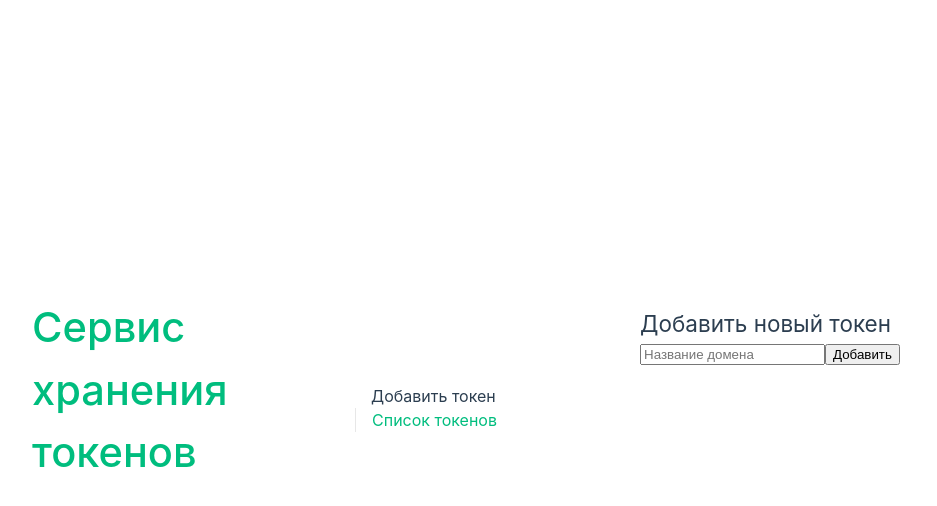
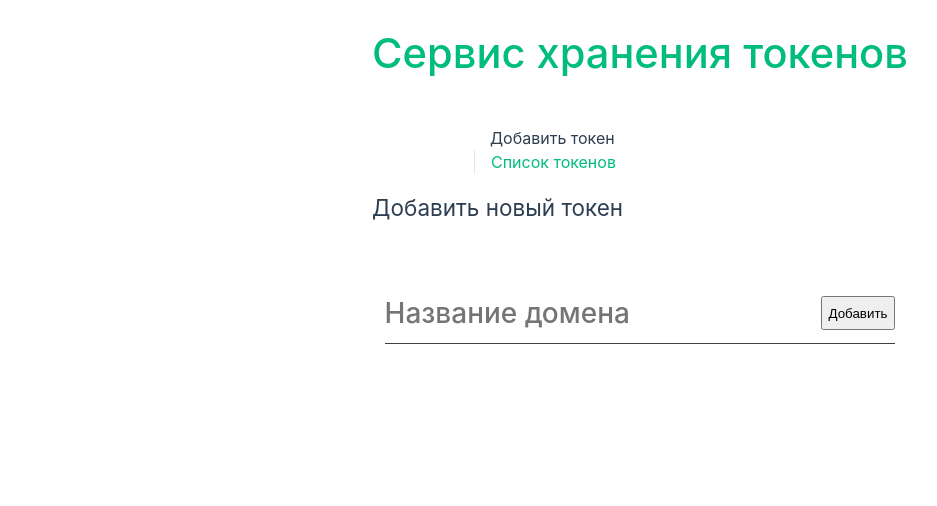
Before and after one commit to SvetlanaPivovarova/vue-token-project, a Vue app: page /add-tokens in a window 1280 px wide. Shown: the top 506 px of the page, without its empty margins (0-937 px from the left). Built offline with nearby package versions, Linux system fonts and the light colour scheme.

Commit message:
стили

```diff
--- a/src/App.vue
+++ b/src/App.vue
@@ -23,9 +23,10 @@ header {
   max-height: 100vh;
 }
 
-.logo {
-  display: block;
-  margin: 0 auto 2rem;
+.wrapper {
+  display: flex;
+  min-width: 300px;
+  margin: 0 auto;
 }
 
 nav {
@@ -56,18 +57,8 @@ nav a:first-of-type {
 @media (min-width: 1024px) {
   header {
     display: flex;
+    flex-direction: column;
     place-items: center;
-    padding-right: calc(var(--section-gap) / 2);
-  }
-
-  .logo {
-    margin: 0 2rem 0 0;
-  }
-
-  header .wrapper {
-    display: flex;
-    place-items: flex-start;
-    flex-wrap: wrap;
   }
 
   nav {
--- a/src/assets/main.css
+++ b/src/assets/main.css
@@ -4,8 +4,14 @@
   max-width: 1280px;
   margin: 0 auto;
   padding: 2rem;
-
   font-weight: normal;
+  min-width: 320px;
+  min-height: 100vh;
+  display: flex;
+  flex-direction: column;
+  position: relative;
+  -webkit-font-smoothing: antialiased;
+  -moz-osx-font-smoothing: grayscale;
 }
 
 a,
@@ -27,9 +33,5 @@ a,
     place-items: center;
   }
 
-  #app {
-    display: grid;
-    grid-template-columns: 1fr 1fr;
-    padding: 0 2rem;
-  }
+
 }
--- a/src/components/AddForm.vue
+++ b/src/components/AddForm.vue
@@ -30,3 +30,49 @@ export default {
   },
 };
 </script>
+
+<style>
+.form {
+  max-width: 100%;
+  font-family: 'Inter', Arial, sans-serif;
+  align-items: center;
+  margin: 70px 0;
+  color: #ffffff;
+  display: flex;
+  flex-direction: column;
+}
+
+.form__container {
+  padding: 0 0 13px 0;
+  border-bottom: 1px solid rgba(66, 66, 66, 1);
+  display: flex;
+  justify-content: space-between;
+}
+
+.form__text {
+  font-family: inherit;
+  font-weight: 500;
+  font-size: 28px;
+  line-height: 34px;
+  background-color: transparent;
+  color: rgba(139, 139, 139, 1);
+  border: 0;
+  box-sizing: border-box;
+  margin: 0;
+  padding: 0;
+  flex-basis: 70%;
+}
+
+@media screen and (max-width: 568px) {
+  .form {
+    margin-top: 90px;
+  }
+
+  .form__text {
+    font-size: 18px;
+    line-height: 22px;
+    flex-basis: auto;
+    max-width: 212px;
+  }
+}
+</style>
--- a/src/components/FormDelete.vue
+++ b/src/components/FormDelete.vue
@@ -43,3 +43,38 @@ export default {
   },
 };
 </script>
+
+<style>
+.content__heading {
+  border-bottom: 1px solid rgba(218, 218, 218, 1);
+  margin: 0 0 20px;
+  padding: 40px 0 23px;
+  box-sizing: border-box;
+  font-size: 22px;
+  line-height: 27px;
+  letter-spacing: -0.04em;
+  font-weight: 400;
+  text-align: center;
+}
+
+.buttons-container {
+  display: flex;
+  justify-content: space-between;
+  width: 200px;
+  margin: 30px auto;
+}
+
+@media screen and (max-width: 690px) {
+  .content__heading {
+    margin-bottom: 60px;
+  }
+}
+
+@media screen and (max-width: 568px) {
+  .content__heading {
+    font-size: 18px;
+    line-height: 22px;
+    padding-bottom: 28px;
+  }
+}
+</style>
--- a/src/components/HeaderComponent.vue
+++ b/src/components/HeaderComponent.vue
@@ -11,18 +11,12 @@ h1 {
   top: -10px;
 }
 
-h3 {
-  font-size: 1.2rem;
-}
-
-.greetings h1,
-.greetings h3 {
+.greetings h1 {
   text-align: center;
 }
 
 @media (min-width: 1024px) {
-  .greetings h1,
-  .greetings h3 {
+  .greetings h1 {
     text-align: left;
   }
 }
--- a/src/components/TokenItem.vue
+++ b/src/components/TokenItem.vue
@@ -54,7 +54,7 @@ export default {
   box-sizing: border-box;
   border: 0;
   border-radius: 48px;
-  background-color: rgba(66, 133, 244, 1);
+  background-color: hsla(160, 100%, 37%, 1);
   background-size: 15px 15px;
   background-position: 50% 50%;
   background-repeat: no-repeat;
```
